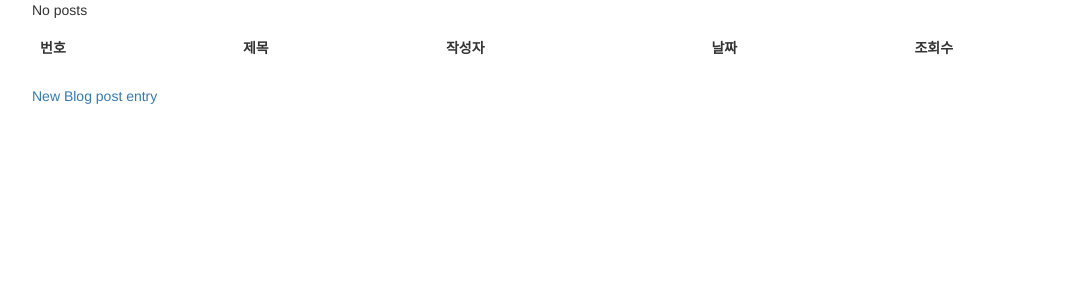
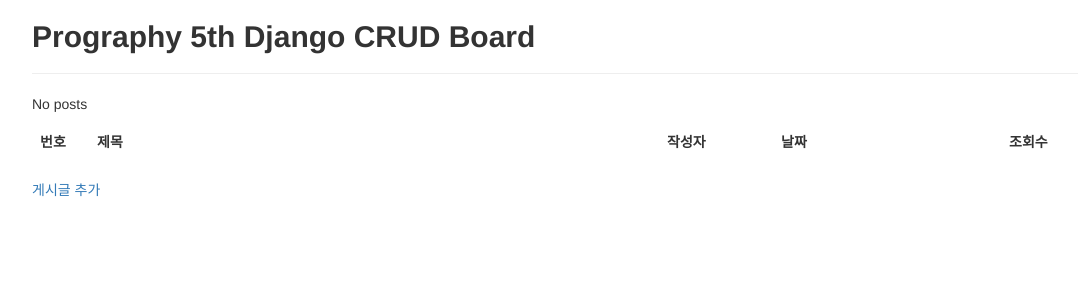
Before and after one commit to PrrrStar/Dongurami_Board, a Django app: template myproject/myapp/templates/myapp/index2.html in a window 1280 px wide. Shown: the top 300 px of the page, without its empty margins (38-1116 px from the left). Run offline with Django 3.2, Linux system fonts and the light colour scheme; the template is opened without the code that fills it, so the values that code supplies are empty; some libraries are stand-ins or nearby versions.

Commit message:
db 수정, 게시판 style 수정

```diff
--- a/myproject/myapp/models.py
+++ b/myproject/myapp/models.py
@@ -7,8 +7,8 @@ from django.db import models
 class myDB(models.Model):
     title = models.CharField(max_length=400)
     tag = models.CharField(max_length=50)
-    writer = models.CharField(max_length=120)
-    contents = models.TextField()
+    writer = models.CharField(max_length=120, null=True, default='')
+    contents = models.TextField(null=True, default='')
     date = models.DateTimeField(auto_now_add=True)
 
     def __unicode__(self):
--- a/myproject/myapp/templates/myapp/index2.html
+++ b/myproject/myapp/templates/myapp/index2.html
@@ -10,14 +10,17 @@
 </head>
 <body>
 <div class="container">
+    <h2><B>Prography 5th Django CRUD Board</B></h2>
+    <hr>
     <table class="table">
         <thead>
-        <tr>
-            <td><B>번호</B></td>
-            <td><B>제목</B></td>
-            <td><B>작성자</B></td>
-            <td><B>날짜</B></td>
-            <td><B>조회수</B></td>
+        <tr style="align-items: center">
+            <td style="width:5%"><B>번호</B></td>
+            <td style="width:50%"><B>제목</B></td>
+            <td style="width:10%"><B>작성자</B></td>
+            <td style="width:20%"><B>날짜</B></td>
+            <td style="width:10%"><B>조회수</B></td>
+            <td></td>
         </tr>
         </thead>
         <tbody>
@@ -30,8 +33,9 @@
             </td>
 
             <td>{{post.writer}}</td>
-            <!-- <td>{{post.date}}</td>
-            <td>{{post.hits}}</td>  -->
+            <td>{{post.date}}</td>
+            <td>{{post.hits}}</td>
+            <td><a href="{% url "post_delete" post.id %}">삭제</a></td>
         </tr>
             {% endfor %}
             {%else %}
@@ -40,6 +44,6 @@
             {% endif %}
         <tbody>
     </table>
-    <a href="{% url "post_new" %}">New Blog post entry</a>
+    <a href="{% url "post_new" %}">게시글 추가</a>
 </body>
 </html>
--- a/myproject/myapp/templates/myapp/post_delete.html
+++ b/myproject/myapp/templates/myapp/post_delete.html
@@ -8,8 +8,8 @@
   <body>
     <div class="container">
       <form method="post">{% csrf_token %}
-        Are you sure you want to delete "{{ object }}" ?
-        <input class="btn btn-primary" type="submit" value="Submit" />
+        정말 삭제하시겠습니까? "{{ title }}" ?
+        <input class="btn btn-primary" type="submit" value="삭제" />
       </form>
     </div>
   </body>
--- a/myproject/myapp/templates/myapp/post_form.html
+++ b/myproject/myapp/templates/myapp/post_form.html
@@ -8,7 +8,7 @@
   <body>
     <div class="container">
       <form  method="post">{% csrf_token %}
-        {{ form.as_p }}
+        {{ form.as_table }}
         <input class="btn btn-primary" type="submit" value="Submit" />
       </form>
     </div>
```
Also changed, not shown: myproject/db.sqlite3, myproject/myapp/migrations/0001_initial.py, myproject/myapp/migrations/0002_auto_20190902_0005.py (deleted), myproject/myapp/migrations/0002_auto_20190904_0120.py (added), myproject/myapp/migrations/0003_auto_20190902_1815.py (deleted), myproject/myapp/migrations/0004_auto_20190902_1951.py (deleted), myproject/myapp/migrations/0005_auto_20190903_2336.py (deleted).
